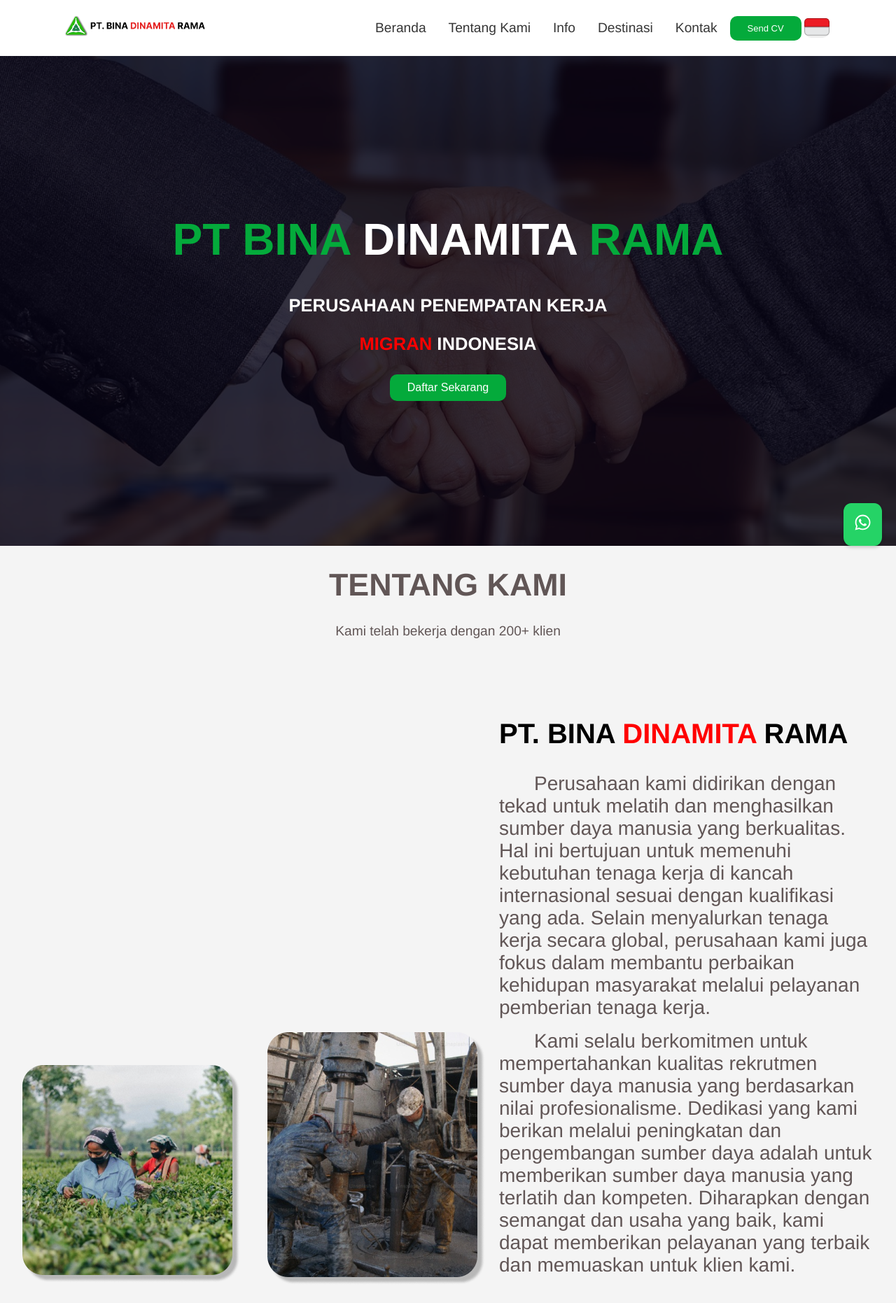
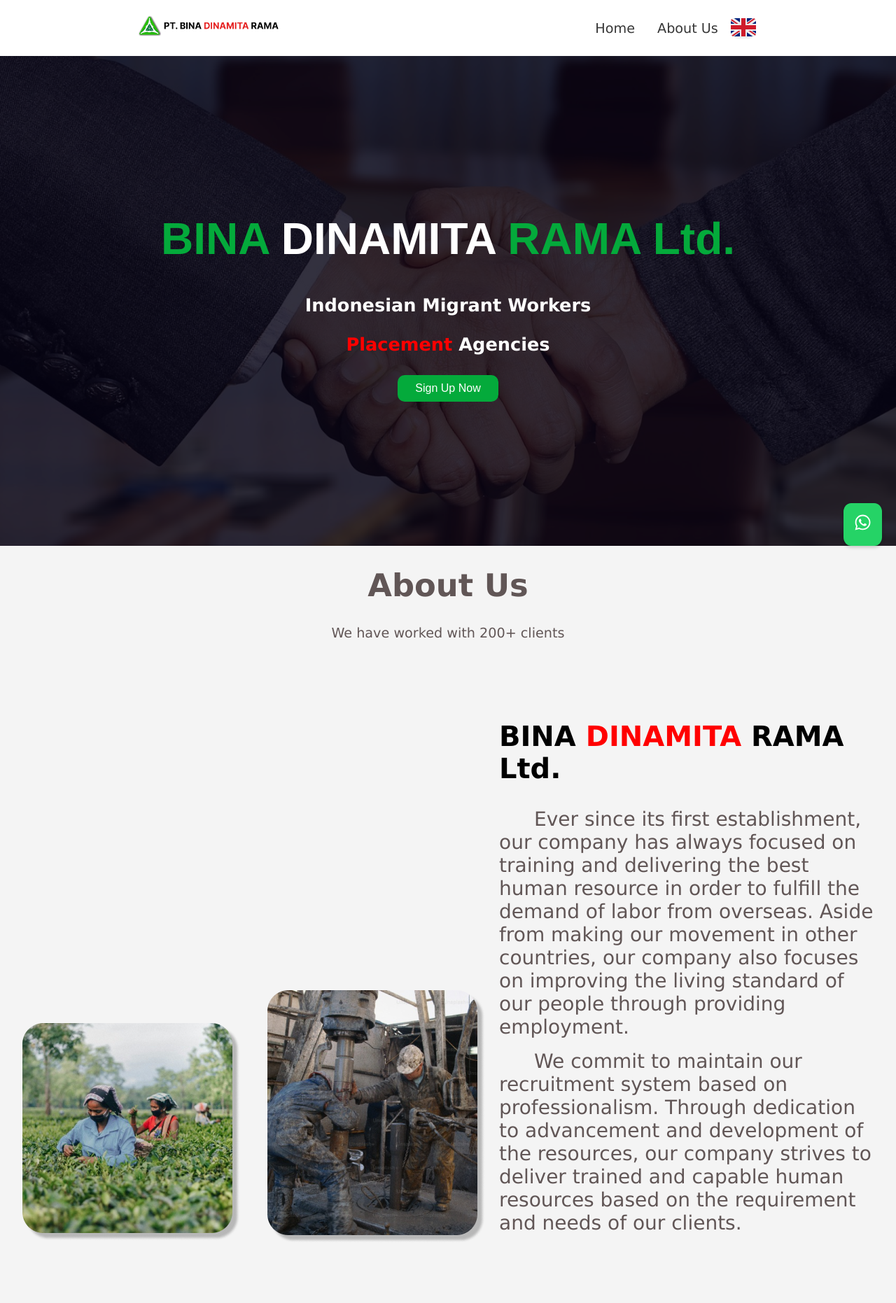
Before and after one commit to IdinGanteng/profile-company-BDR, a React (Vite) app: page / in a window 1280 px wide. Shown: the top 1862 px of the page at 70% size. Built offline with nearby package versions, Linux system fonts and the light colour scheme.

Commit message:
add translate and font

```diff
--- a/package.json
+++ b/package.json
@@ -11,8 +11,12 @@
   },
   "dependencies": {
     "emailjs-com": "^3.2.0",
+    "i18next": "^23.12.1",
+    "i18next-browser-languagedetector": "^8.0.0",
+    "i18next-http-backend": "^2.5.2",
     "react": "^18.3.1",
     "react-dom": "^18.3.1",
+    "react-i18next": "^15.0.0",
     "react-icons": "^5.2.1",
     "react-router-dom": "^6.24.1",
     "react-slick": "^0.30.2",
--- /dev/null
+++ b/src/i18n.js
@@ -0,0 +1,56 @@
+import i18n from 'i18next';
+import { initReactI18next } from 'react-i18next';
+import Backend from 'i18next-http-backend';
+import LanguageDetector from 'i18next-browser-languagedetector';
+
+i18n
+  .use(Backend)
+  .use(LanguageDetector)
+  .use(initReactI18next)
+  .init({
+    fallbackLng: 'en',
+    debug: true,
+    interpolation: {
+      escapeValue: false, // React already does escaping
+    },
+    resources: {
+      en: {
+        translation: {
+          "Home": "Home",
+          "About Us": "About Us",
+          "sign up now": "Sign Up Now",
+          "BINA": "BINA",
+          "DINAMITA": "DINAMITA",
+          "RAMA Ltd.": "RAMA Ltd.",
+          "Indonesian Migrant Workers": "Indonesian Migrant Workers",
+          "Placement": "Placement",
+          "Agencies": "Agencies",
+          "We have worked with 200+ clientsenglish": "We have worked with 200+ clients",
+          "Ever since its first establishment, our company has always focused on training and delivering the best human resource in order to fulfill the demand of labor from overseas. Aside from making our movement in other countries, our company also focuses on improving the living standard of our people through providing employment.":"Ever since its first establishment, our company has always focused on training and delivering the best human resource in order to fulfill the demand of labor from overseas. Aside from making our movement in other countries, our company also focuses on improving the living standard of our people through providing employment.",
+          "We commit to maintain our recruitment system based on professionalism. Through dedication to advancement and development of the resources, our company strives to deliver trained and capable human resources based on the requirement and needs of our clients.":"We commit to maintain our recruitment system based on professionalism. Through dedication to advancement and development of the resources, our company strives to deliver trained and capable human resources based on the requirement and needs of our clients.",
+          "Our activities":" Our activities",
+          "Our company provides thorough education and training in terms of language and skills which are necessary to fulfill the requirement from our clients. With the complete facilities from the dorm until the modern education system, we guarantee our partners satisfaction over the provided human resources.":"Our company provides thorough education and training in terms of language and skills which are necessary to fulfill the requirement from our clients. With the complete facilities from the dorm until the modern education system, we guarantee our partners’ satisfaction over the provided human resources."
+        }
+      },
+      id: {
+        translation: {
+          "Home": "Beranda",
+          "About Us": "Tentang Kami",
+          "sign up now": "Daftar Sekarang",
+          "BINA": "PT BINA",
+          "DINAMITA": "DINAMITA",
+          "RAMA Ltd.": "RAMA",
+          "Indonesian Migrant Workers": "Perusahaan Penempatan Pekerja",
+          "Placement": "Migran",
+          "Agencies": "Indonesia",
+          "We have worked with 200+ clients": "Kami telah bekerja dengan 200+ klien",
+          "Ever since its first establishment, our company has always focused on training and delivering the best human resource in order to fulfill the demand of labor from overseas. Aside from making our movement in other countries, our company also focuses on improving the living standard of our people through providing employment.":"Perusahaan kami didirikan dengan tekad untuk melatih dan menghasilkan sumber daya manusia yang berkualitas. Hal ini bertujuan untuk memenuhi kebutuhan tenaga kerja di kancah internasional sesuai dengan kualifikasi yang ada. Selain menyalurkan tenaga kerja secara global, perusahaan kami juga fokus dalam membantu perbaikan kehidupan masyarakat melalui pelayanan pemberian tenaga kerja.",
+          "We commit to maintain our recruitment system based on professionalism. Through dedication to advancement and development of the resources, our company strives to deliver trained and capable human resources based on the requirement and needs of our clients.":"Kami selalu berkomitmen untuk mempertahankan kualitas rekrutmen sumber daya manusia yang berdasarkan nilai profesionalisme. Dedikasi yang kami berikan melalui peningkatan dan pengembangan sumber daya adalah untuk memberikan sumber daya manusia yang terlatih dan kompeten. Diharapkan dengan semangat dan usaha yang baik, kami dapat memberikan pelayanan yang terbaik dan memuaskan untuk klien kami.",
+          "Our activities":"Kegiatan kami",
+          "Our company provides thorough education and training in terms of language and skills which are necessary to fulfill the requirement from our clients. With the complete facilities from the dorm until the modern education system, we guarantee our partners satisfaction over the provided human resources.":"Kami memberikan pendidikan dan pelatihan dari segi bahasa dan kemampuan yang menunjang kualitas sumber daya manusia sesuai kebutuhan klien. Dengan adanya fasilitas penunjang berupa asrama dan sistem pembelajaran yang modern, kami menjamin kepuasan dari pengguna jasa perusahaan kami."
+        }
+      }
+    }
+  });
+
+export default i18n;
--- a/src/main.jsx
+++ b/src/main.jsx
@@ -5,12 +5,15 @@
 import Footer from './user/components/Footer.jsx';
 import 'slick-carousel/slick/slick.css';
 import 'slick-carousel/slick/slick-theme.css';
-
+import { I18nextProvider } from 'react-i18next';
+import i18n from './i18n.js';
 
 ReactDOM.createRoot(document.getElementById('root')).render(
   <React.StrictMode>
-    <App />
-    <WhatsappIcon/>
-    <Footer/>
+    <I18nextProvider i18n={i18n}>
+      <App />
+      <WhatsappIcon/>
+      <Footer/>
+    </I18nextProvider>
   </React.StrictMode>,
 )
--- a/src/user/components/About.jsx
+++ b/src/user/components/About.jsx
@@ -4,17 +4,19 @@
 import img3 from '../../assets/about-img3.png';
 import kegiatan1 from '../../assets/kegiatan1.jpeg';
 import kegiatan2 from '../../assets/kegiatan2.jpeg';
+import { useTranslation } from 'react-i18next';
 
 const About = () => {
+  const { t } = useTranslation();
   return (
     <div className='about-container' id='about'>
-      <h1>TENTANG KAMI</h1>
-      <p>Kami telah bekerja dengan 200+ klien</p>
+      <h1>{t('About Us')}</h1>
+      <p>{t('We have worked with 200+ clients')}</p>
       <div className='about-sub1'>
         <div>
-          <h2>PT. BINA <span style={{color:'red'}}>DINAMITA</span> RAMA</h2>
-          <p>Perusahaan kami didirikan dengan tekad untuk melatih dan menghasilkan sumber daya manusia yang berkualitas. Hal ini bertujuan untuk memenuhi kebutuhan tenaga kerja di kancah internasional sesuai dengan kualifikasi yang ada. Selain menyalurkan tenaga kerja secara global, perusahaan kami juga fokus dalam membantu perbaikan kehidupan masyarakat melalui pelayanan pemberian tenaga kerja.</p>
-          <p>Kami selalu berkomitmen untuk mempertahankan kualitas rekrutmen sumber daya manusia yang berdasarkan nilai profesionalisme. Dedikasi yang kami berikan melalui peningkatan dan pengembangan sumber daya adalah untuk memberikan sumber daya manusia yang terlatih dan kompeten. Diharapkan dengan semangat dan usaha yang baik, kami dapat memberikan pelayanan yang terbaik dan memuaskan untuk klien kami.</p>
+          <h2>{t('BINA')} <span style={{color:'red'}}>{t('DINAMITA')}</span> {t('RAMA Ltd.')}</h2>
+          <p>{t('Ever since its first establishment, our company has always focused on training and delivering the best human resource in order to fulfill the demand of labor from overseas. Aside from making our movement in other countries, our company also focuses on improving the living standard of our people through providing employment.')}</p>
+          <p>{t('We commit to maintain our recruitment system based on professionalism. Through dedication to advancement and development of the resources, our company strives to deliver trained and capable human resources based on the requirement and needs of our clients.')}</p>
         </div>
         <div>
           <img src={img1} alt='img1'/>
@@ -26,8 +28,8 @@
       </div>
       <div className='about-sub3'>
         <div className='about-sub3-desc'>
-          <h1>Kegiatan Kami</h1>
-          <p>Kami memberikan pendidikan dan pelatihan dari segi bahasa dan kemampuan yang menunjang kualitas sumber daya manusia sesuai kebutuhan klien. Dengan adanya fasilitas penunjang berupa asrama dan sistem pembelajaran yang modern, kami menjamin kepuasan dari pengguna jasa perusahaan kami.</p>
+          <h1>{t('Our activities')}</h1>
+          <p>{t('Our company provides thorough education and training in terms of language and skills which are necessary to fulfill the requirement from our clients. With the complete facilities from the dorm until the modern education system, we guarantee our partners satisfaction over the provided human resources.')}</p>
           <button>Portofolio</button>
         </div>
         <div className='about-sub3-img'>
--- a/src/user/components/Footer.jsx
+++ b/src/user/components/Footer.jsx
@@ -12,11 +12,8 @@
         </div>
         <div className='sub-footer2'>
           <h2>QUICK LINK</h2>
-          <a>Home</a>
-          <a>About</a>
-          <a>Information</a>
-          <a>Destination</a>
-          <a>Contact</a>
+          <a href='#home'>Home</a>
+          <a href='#about'>About</a>
         </div>
         <div className='sub-footer3'>
           <h2>GET IN TOUCH</h2>
--- a/src/user/components/Hero.jsx
+++ b/src/user/components/Hero.jsx
@@ -1,8 +1,10 @@
 import React from 'react';
 import {useNavigate} from 'react-router-dom';
+import { useTranslation } from 'react-i18next';
 
 const Hero = () => {
   const navigate = useNavigate();
+  const { t } = useTranslation();
 
   const handleClick =()=>{
     navigate('/pendaftaran');
@@ -11,12 +13,12 @@
     <div className='hero-container' id='home'>
       <div className='hero-content'>
         <div>
-          <h1>PT BINA <span>DINAMITA</span> RAMA</h1>
-          <h3>PERUSAHAAN PENEMPATAN KERJA</h3>
-          <h3><span style={{color:'red'}}>MIGRAN</span> INDONESIA</h3>
+          <h1>{t('BINA')} <span>{t('DINAMITA')}</span> {t('RAMA Ltd.')}</h1>
+          <h3>{t('Indonesian Migrant Workers')}</h3>
+          <h3><span style={{color:'red'}}>{t('Placement')}</span> {t('Agencies')}</h3>
         </div>
         <div>
-          <button onClick={handleClick}>Daftar Sekarang</button>
+          <button onClick={handleClick}>{t('sign up now')}</button>
         </div>
       </div>
     </div>
--- a/src/user/components/Navbar.jsx
+++ b/src/user/components/Navbar.jsx
@@ -6,14 +6,23 @@
 import { useNavigate } from 'react-router-dom';
 import idnFlag from '../../assets/idn-flag.png';
 import engFlag from '../../assets/eng-flag.png';
+import { useTranslation } from 'react-i18next';
 
 const Navbar = () => {
   const [isOpen, setIsOpen] = useState(false);
   const [scrollNav, setScrollNav] = useState(false);
   const [showDropdown, setShowDropdown] = useState(false);
+  const [currentLang, setCurrentLang] = useState(null);
 
   const toggleNavbar = () => {
     setIsOpen(!isOpen);
+  };
+
+  const { i18n } = useTranslation();
+
+  const changeLanguage = (lng) => {
+    i18n.changeLanguage(lng);
+    setCurrentLang(lng);
   };
 
   const changeBackground = () => {
@@ -52,12 +61,12 @@
         </div>
         <ul className={isOpen ? 'nav-menu active' : 'nav-menu'}>
           <li className="nav-item">
-            <a href="#home" className="nav-links">Beranda</a>
+            <a href="#home" className="nav-links">{i18n.t('Home')}</a>
           </li>
           <li className="nav-item">
-            <a href="#about" className="nav-links">Tentang Kami</a>
+            <a href="#about" className="nav-links">{i18n.t('About Us')}</a>
           </li>
-          <li className="nav-item">
+          {/* <li className="nav-item">
             <a href="#news" className="nav-links">Info</a>
           </li>
           <li className="nav-item">
@@ -65,24 +74,24 @@
           </li>
           <li className="nav-item">
             <a href="#contact" className="nav-links">Kontak</a>
-          </li>
+          </li> */}
         </ul>
-          <button className='btn-fileCV' onClick={sendCv}>
+          {/* <button className='btn-fileCV' onClick={sendCv}>
             Send CV
           </button>
           <button className='icon-fileCV' onClick={sendCv}>
             <FaFilePdf/>
-          </button>
+          </button> */}
           <button className='icon-language' onClick={openDropdwon}>
-            <img src={idnFlag} alt='idn-flag'/>
+            <img src={currentLang === 'id' ? idnFlag : engFlag} alt='flag'/>
           </button>
           {showDropdown && (
             <ul className="dropdown-menu">
-              <li className="dropdown-item">
+              <li className="dropdown-item" onClick={() => changeLanguage('id')}>
                 <img src={idnFlag} alt='idn-flag'/>
                 <span>Indonesia</span>
               </li>
-              <li className="dropdown-item">
+              <li className="dropdown-item" onClick={() => changeLanguage('en')}>
                 <img src={engFlag} alt='eng-flag'/>
                 <span>English</span>
               </li>
--- a/src/user/user.css
+++ b/src/user/user.css
@@ -5,7 +5,7 @@
 }
 html{
   scroll-behavior: smooth;
-  font-family: 'Franklin Gothic Medium', 'Arial Narrow', Arial, sans-serif;
+  font-family: 'Verdana';
 }
 .navbar {
   background: #ffffff;
@@ -121,7 +121,7 @@
     color: black;
     list-style: none;
     padding: 10px;
-    margin-left: 35%;
+    margin-left:10%;
     margin-top: 150px;
     box-shadow: 0 8px 16px rgba(0, 0, 0, 0.2);
     border-radius: 4px;
@@ -238,7 +238,7 @@
   display: flex;
   flex-direction: row;
   margin-top: 20px;
-  background-color: #1a1a1a;
+  background-color: #000000;
   color: white;
   padding: 4rem 2rem;
 }
@@ -721,8 +721,9 @@
   gap: 50px;
   align-items: first baseline;
 }
-.footer p{
+.footer p, a{
   color: white;
+  text-decoration: none;
 }
 .sub-footer1 img{
   width: 300px;
```
Also changed, not shown: 1 other file (tests, documents, lock files or other folders).
